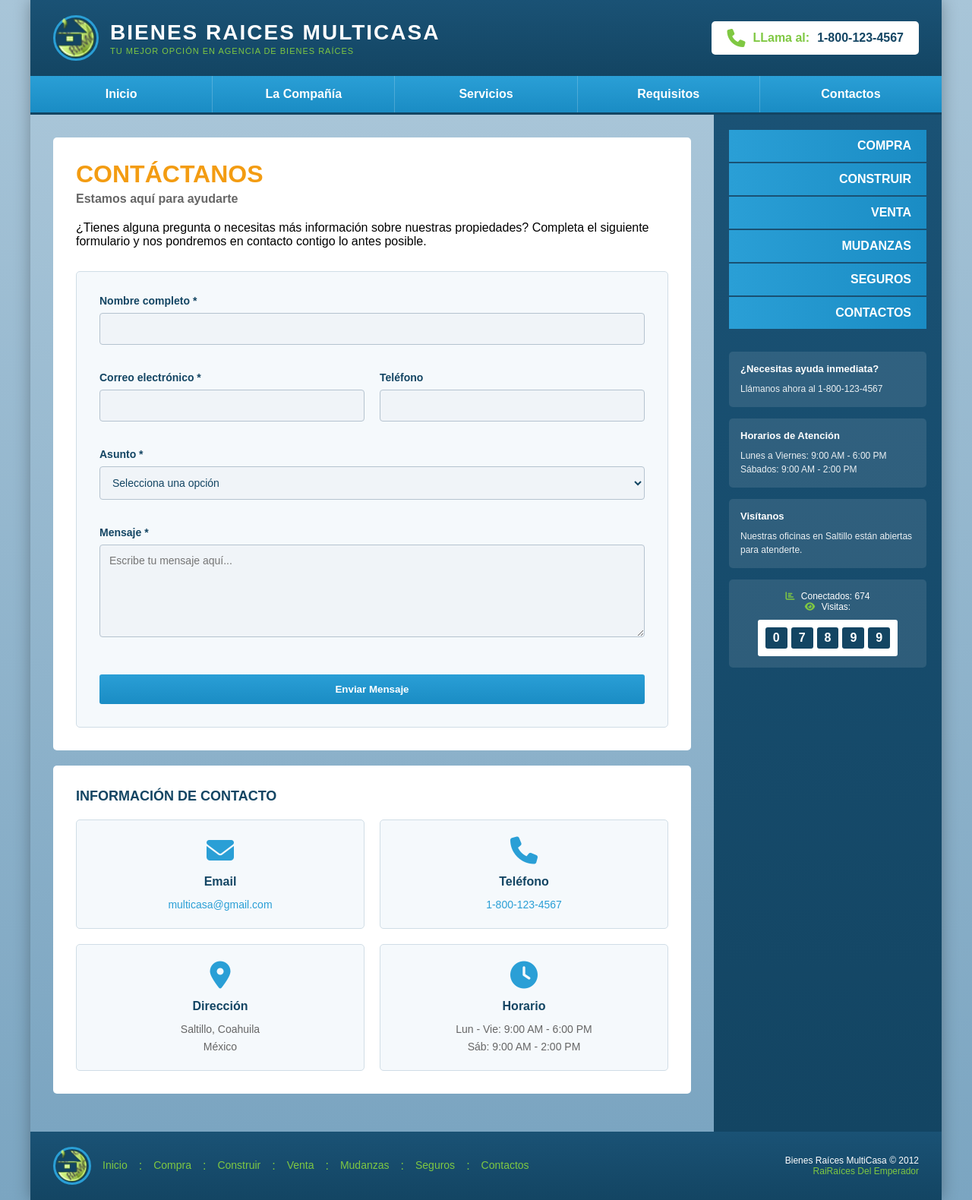
After one commit to Luis-Alanis/Multicasa, a Python web app: template templates/contactos.html in a window 1280 px wide. The commit adds this page. Shown: the whole page at 76% size. Run offline with Jinja, Linux system fonts and the light colour scheme; the template is opened without the code that fills it, so the values that code supplies are empty.

Commit message:
Adición templates contacto, busqueda, font awesome icons

```diff
--- a/static/css/styles.css
+++ b/static/css/styles.css
@@ -80,6 +80,7 @@ body {
 
 .phone-icon {
     font-size: 24px;
+    color: #7fc842;
 }
 
 .contact-box span {
@@ -172,6 +173,10 @@ body {
     display: flex;
     align-items: center;
     gap: 5px;
+}
+
+.user-menu button i {
+    font-size: 14px;
 }
 
 .user-menu button:hover {
@@ -289,6 +294,13 @@ body {
     color: #134563;
     text-decoration: none;
     font-weight: bold;
+}
+
+.service-item a i,
+.links-section a i {
+    margin-right: 5px;
+    color: #134563;
+    font-size: 14px;
 }
 
 /* Links Section */
@@ -468,6 +480,11 @@ body {
     margin-bottom: 10px;
 }
 
+.stats i {
+    margin-right: 5px;
+    color: #7fc842;
+}
+
 .counter {
     background: white;
     padding: 10px;
@@ -529,3 +546,242 @@ body {
 .bullet {
     color: #7fc842;
 }
+
+/* Login Styles */
+.login-wrapper {
+    min-height: 100vh;
+    display: flex;
+    align-items: center;
+    justify-content: center;
+    background: linear-gradient(to bottom, #a8c5d8 0%, #7ba5c1 100%);
+    padding: 30px;
+}
+
+.login-box {
+    width: 340px;
+    background: white;
+    padding: 30px 25px 35px;
+    border-radius: 8px;
+    box-shadow: 0 10px 25px rgba(0,0,0,0.25);
+    color: #134563;
+}
+
+.login-box h2 {
+    text-align: center;
+    margin-bottom: 25px;
+    font-size: 20px;
+    letter-spacing: .5px;
+}
+
+.login-logo {
+    width: 70px;
+    height: 70px;
+    margin: 0 auto 15px;
+    border-radius: 50%;
+    overflow: hidden;
+    border: 3px solid #2a9fd6;
+    background:#134563;
+    display:flex;
+    align-items:center;
+    justify-content:center;
+}
+
+.login-logo img {
+    width: 90%;
+    height: 90%;
+    object-fit: contain;
+}
+
+.login-box .form-group label {
+    color: #134563;
+    font-size: 13px;
+}
+
+.login-box .form-group input {
+    background: #f0f4f8;
+    border: 1px solid #b5c3cf;
+    color: #134563;
+}
+
+.login-box .form-group input:focus {
+    outline: none;
+    border-color: #2a9fd6;
+    box-shadow: 0 0 0 2px rgba(42,159,214,0.25);
+    background: #fff;
+}
+
+.login-btn {
+    width: 100%;
+    padding: 12px;
+    background: linear-gradient(to bottom,#2a9fd6,#1a8cc4);
+    color: white;
+    border: none;
+    border-radius: 4px;
+    font-weight: bold;
+    cursor: pointer;
+    margin-top: 5px;
+}
+
+.login-btn:hover {
+    background: linear-gradient(to bottom,#1a8cc4,#15689d);
+}
+
+.login-links {
+    margin-top: 18px;
+    display: flex;
+    justify-content: space-between;
+    font-size: 12px;
+}
+
+.login-links a {
+    text-decoration: none;
+    color: #134563;
+}
+
+.login-links a.recuperar {
+    color: #2a9fd6;
+}
+
+/* Contact Form Styles */
+.contact-form {
+    background: #f5f9fc;
+    padding: 30px;
+    border-radius: 5px;
+    border: 1px solid #d0dde6;
+}
+
+.form-row {
+    display: flex;
+    gap: 20px;
+    margin-bottom: 20px;
+}
+
+.form-row .form-group {
+    flex: 1;
+}
+
+.contact-form .form-group label {
+    display: block;
+    color: #134563;
+    font-weight: bold;
+    margin-bottom: 8px;
+    font-size: 14px;
+}
+
+.contact-form input,
+.contact-form select,
+.contact-form textarea {
+    width: 100%;
+    padding: 12px;
+    border: 1px solid #b5c3cf;
+    border-radius: 4px;
+    background: #f0f4f8;
+    color: #134563;
+    font-family: Arial, sans-serif;
+    font-size: 14px;
+    transition: border-color .2s, box-shadow .2s, background .2s;
+}
+
+.contact-form input:focus,
+.contact-form select:focus,
+.contact-form textarea:focus {
+    outline: none;
+    border-color: #2a9fd6;
+    box-shadow: 0 0 0 2px rgba(42,159,214,0.25);
+    background: #fff;
+}
+
+.contact-form textarea {
+    resize: vertical;
+    min-height: 120px;
+}
+
+.contact-info-grid {
+    display: grid;
+    grid-template-columns: repeat(2, 1fr);
+    gap: 20px;
+    margin-top: 20px;
+}
+
+.contact-info-item {
+    text-align: center;
+    padding: 20px;
+    background: #f5f9fc;
+    border-radius: 5px;
+    border: 1px solid #d0dde6;
+}
+
+.contact-icon {
+    font-size: 36px;
+    margin-bottom: 10px;
+    color: #2a9fd6;
+}
+
+.contact-icon i {
+    display: inline-block;
+}
+
+.contact-info-item h4 {
+    color: #134563;
+    font-size: 16px;
+    margin-bottom: 10px;
+}
+
+.contact-info-item p {
+    color: #666;
+    font-size: 14px;
+    line-height: 1.6;
+}
+
+.contact-info-item a {
+    color: #2a9fd6;
+    text-decoration: none;
+}
+
+.contact-info-item a:hover {
+    text-decoration: underline;
+}
+
+/* Notification Styles */
+.notificacion {
+    position: fixed;
+    top: 20px;
+    right: 20px;
+    padding: 15px 25px;
+    border-radius: 5px;
+    font-weight: bold;
+    font-size: 16px;
+    box-shadow: 0 4px 12px rgba(0, 0, 0, 0.3);
+    z-index: 10000;
+    opacity: 0;
+    transform: translateY(-20px);
+    transition: all 0.3s ease;
+}
+
+.notificacion.mostrar {
+    opacity: 1;
+    transform: translateY(0);
+}
+
+.notificacion-success {
+    background: linear-gradient(to right, #7fc842, #6bb032);
+    color: white;
+}
+
+.notificacion-error {
+    background: linear-gradient(to right, #e74c3c, #c0392b);
+    color: white;
+}
+
+.notificacion-info {
+    background: linear-gradient(to right, #2a9fd6, #1a8cc4);
+    color: white;
+}
+
+@media (max-width: 768px) {
+    .notificacion {
+        right: 10px;
+        left: 10px;
+        text-align: center;
+    }
+}
--- a/static/js/scripts.js
+++ b/static/js/scripts.js
@@ -35,3 +35,64 @@ function initHeroSlider() {
 }
 
 document.addEventListener('DOMContentLoaded', initHeroSlider);
+
+(function(){
+    const pwd = document.getElementById('contrasena');
+    if(!pwd) return;
+    const btn = document.createElement('button');
+    btn.type = 'button';
+    btn.innerHTML = '<i class="fa fa-eye"></i>';
+    btn.style.cssText = 'position:absolute;right:8px;top:32px;background:transparent;border:none;cursor:pointer;font-size:16px;color:#134563;';
+    const parent = pwd.parentElement;
+    parent.style.position='relative';
+    parent.appendChild(btn);
+    btn.addEventListener('click', () => {
+        const showing = pwd.type === 'text';
+        pwd.type = showing ? 'password' : 'text';
+        btn.innerHTML = showing ? '<i class="fa fa-eye"></i>' : '<i class="fa fa-eye-slash"></i>';
+    });
+}());
+
+// Contact form handler
+document.addEventListener('DOMContentLoaded', function() {
+    const contactForm = document.getElementById('contactForm');
+
+    if (contactForm) {
+        contactForm.addEventListener('submit', function(e) {
+            e.preventDefault();
+
+            // Mostrar notificación de éxito
+            mostrarNotificacion('✓ Correo enviado correctamente', 'success');
+
+            // Limpiar el formulario
+            contactForm.reset();
+
+            // Scroll suave hacia arriba para ver la notificación
+            window.scrollTo({ top: 0, behavior: 'smooth' });
+        });
+    }
+});
+
+// Función para mostrar notificaciones
+function mostrarNotificacion(mensaje, tipo = 'success') {
+    // Crear elemento de notificación
+    const notificacion = document.createElement('div');
+    notificacion.className = `notificacion notificacion-${tipo}`;
+    notificacion.textContent = mensaje;
+
+    // Agregar al body
+    document.body.appendChild(notificacion);
+
+    // Mostrar con animación
+    setTimeout(() => {
+        notificacion.classList.add('mostrar');
+    }, 100);
+
+    // Ocultar y remover después de 3 segundos
+    setTimeout(() => {
+        notificacion.classList.remove('mostrar');
+        setTimeout(() => {
+            notificacion.remove();
+        }, 300);
+    }, 3000);
+}
--- /dev/null
+++ b/templates/contactos.html
@@ -0,0 +1,208 @@
+<!DOCTYPE html>
+<html lang="es">
+<head>
+    <meta charset="UTF-8">
+    <meta name="viewport" content="width=device-width, initial-scale=1.0">
+    <title>Contacto - MultiCasa</title>
+    <link rel="stylesheet" href="../static/css/styles.css">
+    <link rel="stylesheet" href="https://cdnjs.cloudflare.com/ajax/libs/font-awesome/6.5.0/css/all.min.css" crossorigin="anonymous" referrerpolicy="no-referrer">
+</head>
+<body>
+    <div class="container">
+        <!-- Header -->
+        <div class="header">
+            <div class="logo-section">
+                <div class="logo-circle">
+                    <img src="../images/logotipo.png" alt="Logo MultiCasa" class="logo-icon">
+                </div>
+                <div class="logo-text">
+                    <h1>BIENES RAICES MULTICASA</h1>
+                    <p>TU MEJOR OPCIÓN EN AGENCIA DE BIENES RAÍCES</p>
+                </div>
+            </div>
+            <div class="contact-box">
+                <i class="fas fa-phone phone-icon"></i>
+                <span>LLama al:</span>
+                <a href="tel:1-800-123-4567">1-800-123-4567</a>
+            </div>
+        </div>
+
+        <!-- Navigation -->
+        <nav class="nav">
+            <a href="index.html">Inicio</a>
+            <a href="index.html#compania">La Compañía</a>
+            <a href="index.html#servicios">Servicios</a>
+            <a href="index.html#requisitos">Requisitos</a>
+            <a href="contactos.html">Contactos</a>
+        </nav>
+
+        <!-- Main Content -->
+        <div class="main-content">
+            <div class="content-area">
+                <div class="welcome">
+                    <h2>CONTÁCTANOS</h2>
+                    <h3>Estamos aquí para ayudarte</h3>
+
+                    <p style="margin-bottom: 30px;">
+                        ¿Tienes alguna pregunta o necesitas más información sobre nuestras propiedades?
+                        Completa el siguiente formulario y nos pondremos en contacto contigo lo antes posible.
+                    </p>
+
+                    <form class="contact-form" id="contactForm" method="post" action="/contacto">
+                        <div class="form-row">
+                            <div class="form-group">
+                                <label for="nombre">Nombre completo *</label>
+                                <input type="text" id="nombre" name="nombre" required>
+                            </div>
+                        </div>
+
+                        <div class="form-row">
+                            <div class="form-group">
+                                <label for="email">Correo electrónico *</label>
+                                <input type="email" id="email" name="email" required>
+                            </div>
+                            <div class="form-group">
+                                <label for="telefono">Teléfono</label>
+                                <input type="tel" id="telefono" name="telefono">
+                            </div>
+                        </div>
+
+                        <div class="form-row">
+                            <div class="form-group">
+                                <label for="asunto">Asunto *</label>
+                                <select id="asunto" name="asunto" required>
+                                    <option value="">Selecciona una opción</option>
+                                    <option value="compra">Quiero comprar una propiedad</option>
+                                    <option value="venta">Quiero vender mi propiedad</option>
+                                    <option value="informacion">Solicitar información</option>
+                                    <option value="visita">Agendar una visita</option>
+                                    <option value="otro">Otro</option>
+                                </select>
+                            </div>
+                        </div>
+
+                        <div class="form-row">
+                            <div class="form-group">
+                                <label for="mensaje">Mensaje *</label>
+                                <textarea id="mensaje" name="mensaje" rows="6" required
+                                    placeholder="Escribe tu mensaje aquí..."></textarea>
+                            </div>
+                        </div>
+
+                        <button type="submit" class="search-btn">Enviar Mensaje</button>
+                    </form>
+                </div>
+
+                <!-- Contact Info Section -->
+                <div class="services">
+                    <h2>INFORMACIÓN DE CONTACTO</h2>
+
+                    <div class="contact-info-grid">
+                        <div class="contact-info-item">
+                            <div class="contact-icon">
+                                <i class="fas fa-envelope"></i>
+                            </div>
+                            <h4>Email</h4>
+                            <p><a href="mailto:multicasa@gmail.com">multicasa@gmail.com</a></p>
+                        </div>
+
+                        <div class="contact-info-item">
+                            <div class="contact-icon">
+                                <i class="fas fa-phone"></i>
+                            </div>
+                            <h4>Teléfono</h4>
+                            <p><a href="tel:1-800-123-4567">1-800-123-4567</a></p>
+                        </div>
+
+                        <div class="contact-info-item">
+                            <div class="contact-icon">
+                                <i class="fas fa-map-marker-alt"></i>
+                            </div>
+                            <h4>Dirección</h4>
+                            <p>Saltillo, Coahuila<br>México</p>
+                        </div>
+
+                        <div class="contact-info-item">
+                            <div class="contact-icon">
+                                <i class="fas fa-clock"></i>
+                            </div>
+                            <h4>Horario</h4>
+                            <p>Lun - Vie: 9:00 AM - 6:00 PM<br>Sáb: 9:00 AM - 2:00 PM</p>
+                        </div>
+                    </div>
+                </div>
+            </div>
+
+            <!-- Sidebar -->
+            <aside class="sidebar">
+                <ul class="sidebar-menu">
+                    <li><a href="#">COMPRA</a></li>
+                    <li><a href="#">CONSTRUIR</a></li>
+                    <li><a href="#">VENTA</a></li>
+                    <li><a href="#">MUDANZAS</a></li>
+                    <li><a href="#">SEGUROS</a></li>
+                    <li><a href="contactos.html">CONTACTOS</a></li>
+                </ul>
+
+                <!-- Info Boxes -->
+                <div class="info-box">
+                    <h4>¿Necesitas ayuda inmediata?</h4>
+                    <p>Llámanos ahora al 1-800-123-4567</p>
+                </div>
+
+                <div class="info-box">
+                    <h4>Horarios de Atención</h4>
+                    <p>Lunes a Viernes: 9:00 AM - 6:00 PM<br>Sábados: 9:00 AM - 2:00 PM</p>
+                </div>
+
+                <div class="info-box">
+                    <h4>Visítanos</h4>
+                    <p>Nuestras oficinas en Saltillo están abiertas para atenderte.</p>
+                </div>
+
+                <!-- Stats -->
+                <div class="stats">
+                    <p><i class="fas fa-chart-bar"></i> Conectados: 674<br><i class="fas fa-eye"></i> Visitas:</p>
+                    <div class="counter">
+                        <span>0</span>
+                        <span>7</span>
+                        <span>8</span>
+                        <span>9</span>
+                        <span>9</span>
+                    </div>
+                </div>
+            </aside>
+        </div>
+
+        <!-- Footer -->
+        <footer class="footer">
+            <div class="footer-logo">
+                <div class="logo-circle footer-size">
+                    <img src="../images/logotipo.png" alt="Logo MultiCasa" class="logo-icon">
+                </div>
+                <div class="footer-nav">
+                    <a href="index.html">Inicio</a>
+                    <span class="bullet">:</span>
+                    <a href="#">Compra</a>
+                    <span class="bullet">:</span>
+                    <a href="#">Construir</a>
+                    <span class="bullet">:</span>
+                    <a href="#">Venta</a>
+                    <span class="bullet">:</span>
+                    <a href="#">Mudanzas</a>
+                    <span class="bullet">:</span>
+                    <a href="#">Seguros</a>
+                    <span class="bullet">:</span>
+                    <a href="contactos.html">Contactos</a>
+                </div>
+            </div>
+            <div class="footer-info">
+                <p>Bienes Raíces MultiCasa © 2012</p>
+                <a href="#">RaiRaíces Del Emperador</a>
+            </div>
+        </footer>
+    </div>
+
+    <script src="../static/js/scripts.js"></script>
+</body>
+</html>
--- a/templates/search.html
+++ b/templates/search.html
@@ -5,6 +5,7 @@
     <meta name="viewport" content="width=device-width, initial-scale=1.0">
     <title>Buscar Propiedades - MultiCasa</title>
     <link rel="stylesheet" href="../static/css/styles.css">
+    <link rel="stylesheet" href="https://cdnjs.cloudflare.com/ajax/libs/font-awesome/6.5.0/css/all.min.css" crossorigin="anonymous" referrerpolicy="no-referrer">
 </head>
 <body>
     <div class="container">
@@ -13,7 +14,7 @@
             <a href="index.html#compania">La Compañía</a>
             <a href="index.html#servicios">Servicios</a>
             <a href="index.html#requisitos">Requisitos</a>
-            <a href="index.html#contactos">Contactos</a>
+            <a href="contactos.html">Contactos</a>
         </nav>
 
         <div class="main-content">
@@ -81,7 +82,7 @@
                     <p>Combina ubicación y rango de precio para mejores resultados.</p>
                 </div>
                 <div class="stats">
-                    <p>📊 Conectados: 674<br>👁️ Visitas:</p>
+                    <p><i class="fas fa-chart-bar"></i> Conectados: 674<br><i class="fas fa-eye"></i> Visitas:</p>
                     <div class="counter">
                         <span>0</span><span>7</span><span>8</span><span>9</span><span>9</span>
                     </div>
```
Also changed, not shown: templates/index.html (+16 -15 lines), templates/login.html (added, +34 -0 lines).
